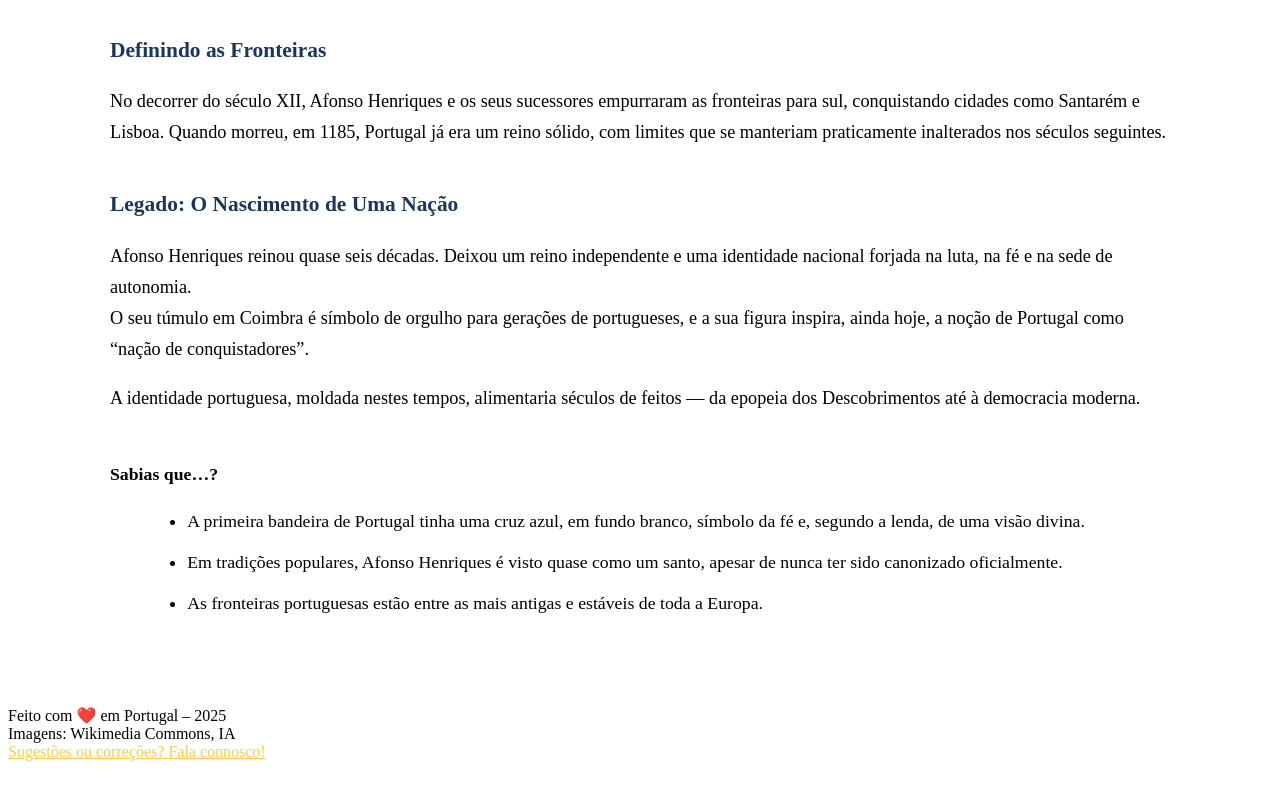
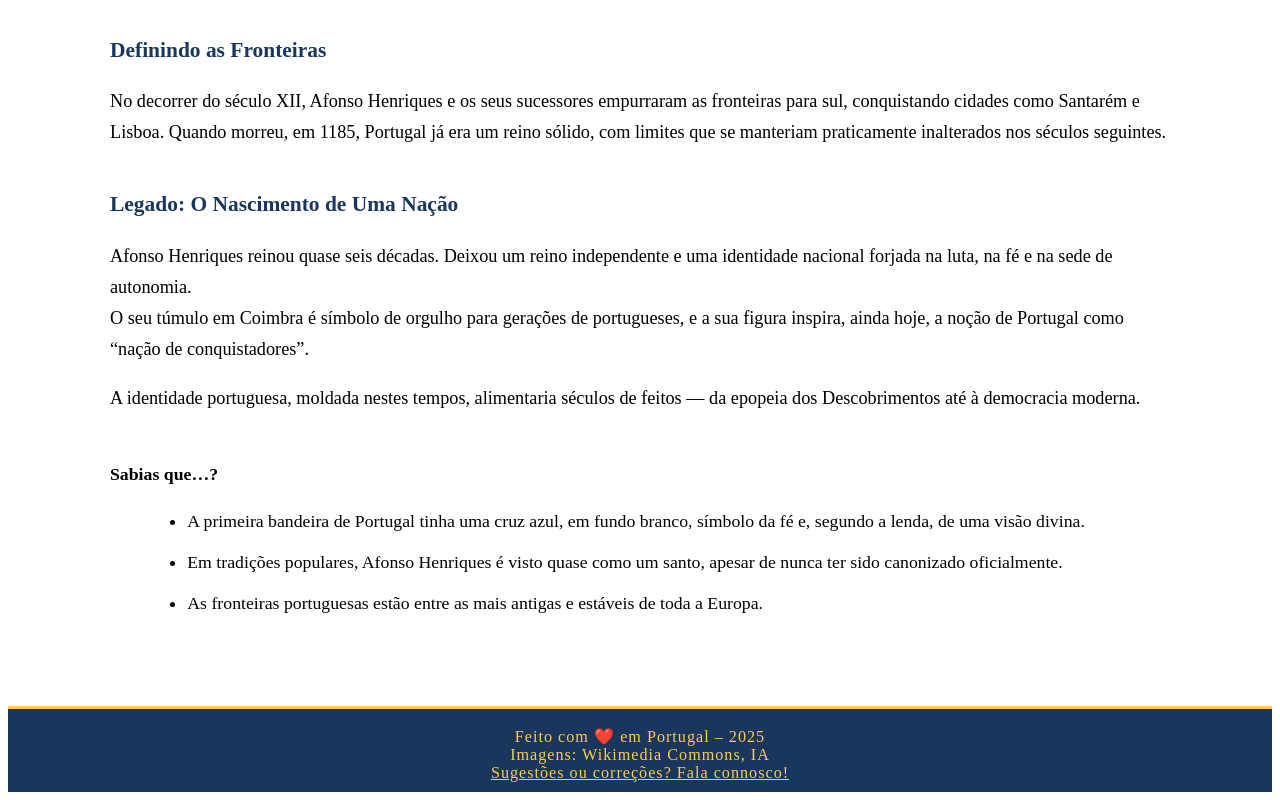
Before and after one commit to Thecreative1/HistoriaPortugal, a plain HTML site: page pt/fundacao.html in a window 1280 px wide. Shown: the part 1422-2222 px from the top of the page. Before the commit the page ends 2191 px from the top, so only its background shows below. Drawn offline with Linux system fonts and the light colour scheme.

Commit message:
Add footer styling to fundacao page

```diff
--- a/pt/fundacao.html
+++ b/pt/fundacao.html
@@ -48,8 +48,18 @@
     .back-link:hover { background: #ffe495; }
     .curiosidades { margin-top: 2.8rem; font-size: 1.11rem; }
     ul { margin-left: 2.1em; }
-    li { margin-bottom: 0.6em; }
-  </style>
+  li { margin-bottom: 0.6em; }
+  footer {
+    text-align: center;
+    padding: 1.1rem 0 0.6rem 0;
+    background: #1a365d;
+    color: #ffcc49;
+    border-top: 3px solid #ffcc49;
+    font-size: 1.01rem;
+    margin-top: 2rem;
+    letter-spacing: 1px;
+  }
+</style>
 </head>
 <body>
   <header>
```
